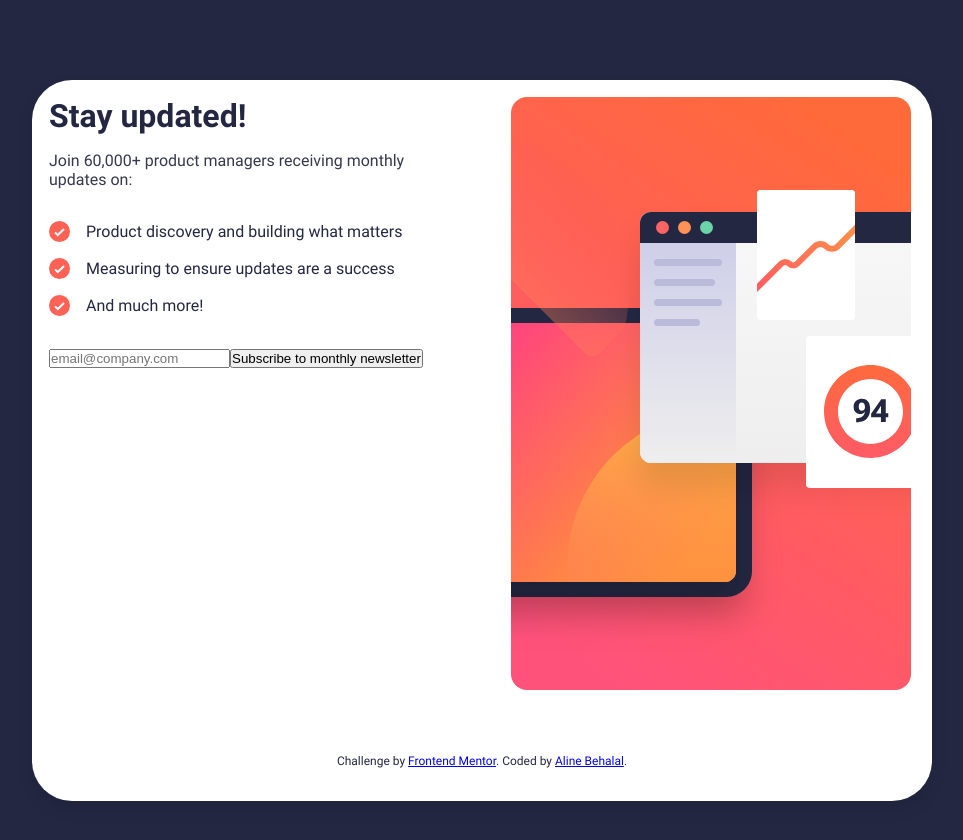
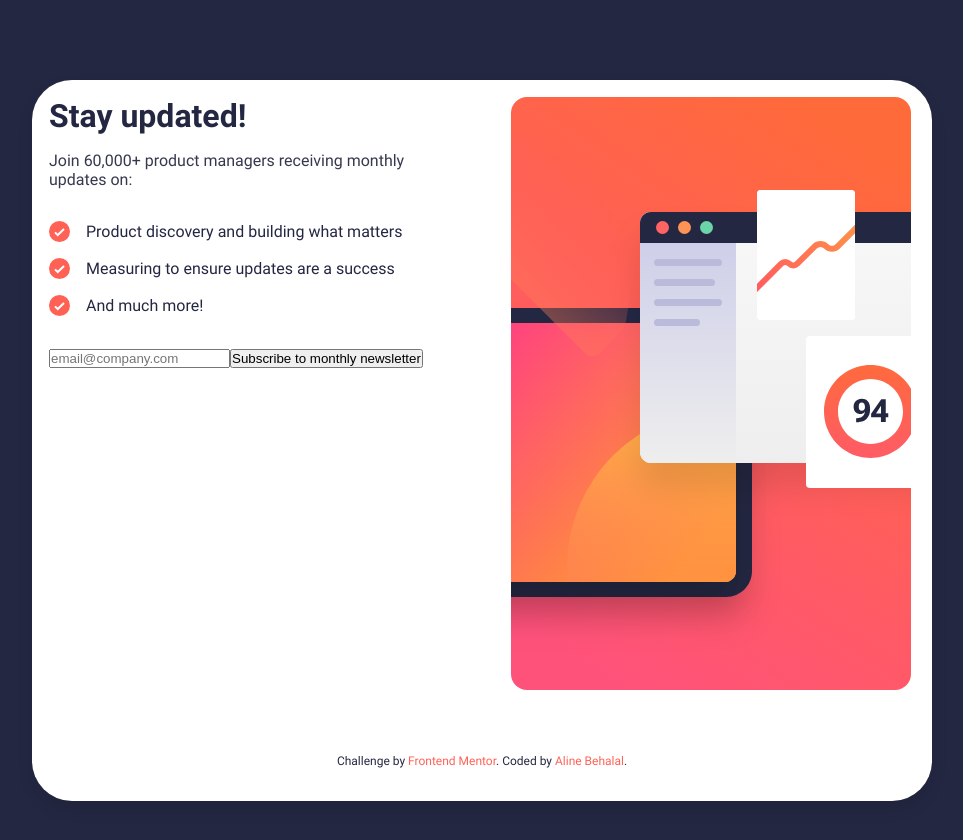
Before and after one commit to Hileene/newsletter-app, a React (Create React App) app in the folder frontend/: page / in a window 1280 px wide. Shown: the top 840 px of the page, without its empty margins (158-1121 px from the left). Built offline with nearby package versions, Linux system fonts and the light colour scheme.

Commit message:
Added <a> element for styling

```diff
--- a/frontend/src/index.css
+++ b/frontend/src/index.css
@@ -35,6 +35,11 @@ img {
   display: block;
   max-width: 100%;
 }
+
+a {
+  text-decoration: none;
+  color: var(--tomato);
+}
 @media (min-width: 768px) {
   body {
     background-color: var(--dark-slate-grey);
```
